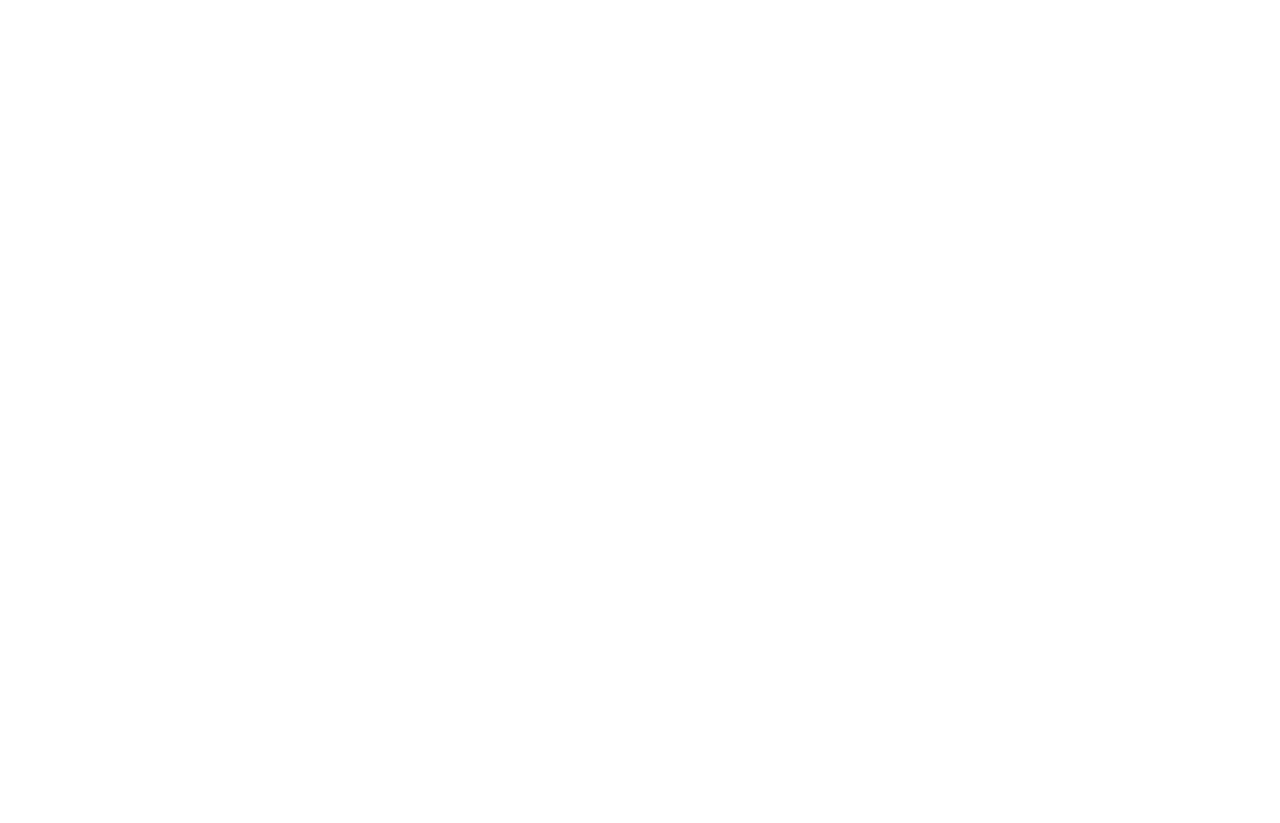
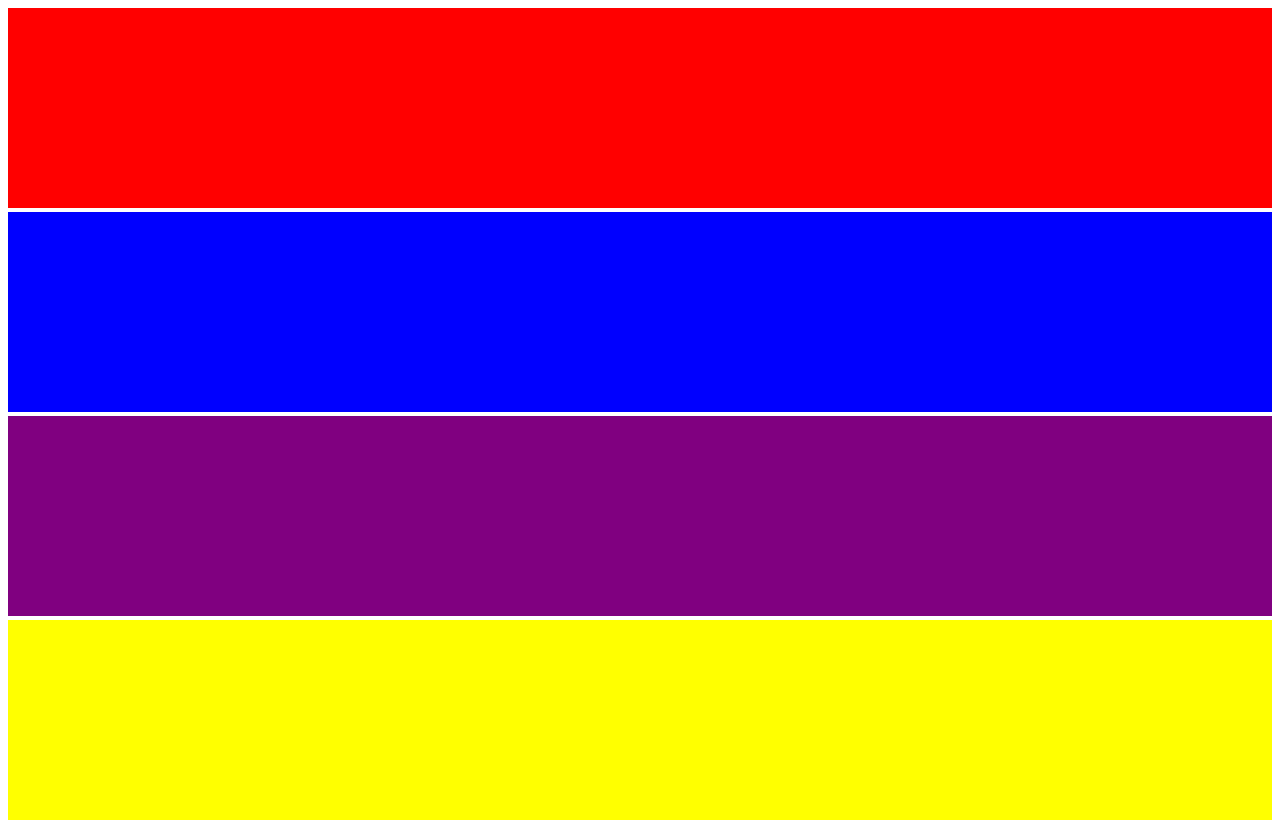
Before and after one commit to Djolivas93/week4Exercise, a plain HTML site: page index.html in a window 1280 px wide. Shown: the top 823 px of the page. Before the commit the page ends 800 px from the top, so only its background shows below. Drawn offline with nearby package versions, Linux system fonts and the light colour scheme.

Commit message:
new commit

```diff
--- a/css/main.css
+++ b/css/main.css
@@ -0,0 +1,47 @@
+body {
+  text-align: center;
+}
+
+.red {
+  background-color: red;
+}
+
+.blue {
+  background-color: blue;
+}
+
+.purple {
+  background-color: purple;
+}
+
+.yellow {
+  background-color: yellow;
+}
+
+.box {
+  display: inline-block;
+  height: 200px;
+  width: 200px;
+}
+
+.container {
+  height: 200px;
+  width: 200px;
+  background-color: green;
+}
+
+
+@media only screen and (max-width: 600px) {
+  .blue {
+    display: none;
+  }
+  .purple {
+    display: none;
+  }
+}
+
+@media (min-width:1000px) {
+  .box {
+    width: 100%;
+  }
+}
--- a/index.html
+++ b/index.html
@@ -4,12 +4,26 @@
 		<meta charset="utf-8">
 		<meta name="viewport" content="width=device-width, initial-scale=1">
 		<title></title>
+		<link rel="stylesheet" href="https://cdnjs.cloudflare.com/ajax/libs/animate.css/3.5.2/animate.min.css">
 		<link rel="stylesheet" href="https://use.fontawesome.com/releases/v5.0.12/css/all.css" integrity="sha384-G0fIWCsCzJIMAVNQPfjH08cyYaUtMwjJwqiRKxxE/rx96Uroj1BtIQ6MLJuheaO9" crossorigin="anonymous">
 		<link rel="stylesheet" href="css/main.css">
 	</head>
 	<body>
+		<div class="box red">
 
+		</div>
+		<div class="box blue">
 
+		</div>
+		<div class="box purple">
 
+		</div>
+		<div class="box yellow">
+
+		</div>
+		<div class="container fadeOut animated">
+
+		</div>
+		<h1>The div is disappearing, because it is using the webkit command "fadeOut" and it has a duration of one second.</h1>
 	</body>
 </html>
```
Also changed, not shown: 1 other file.
